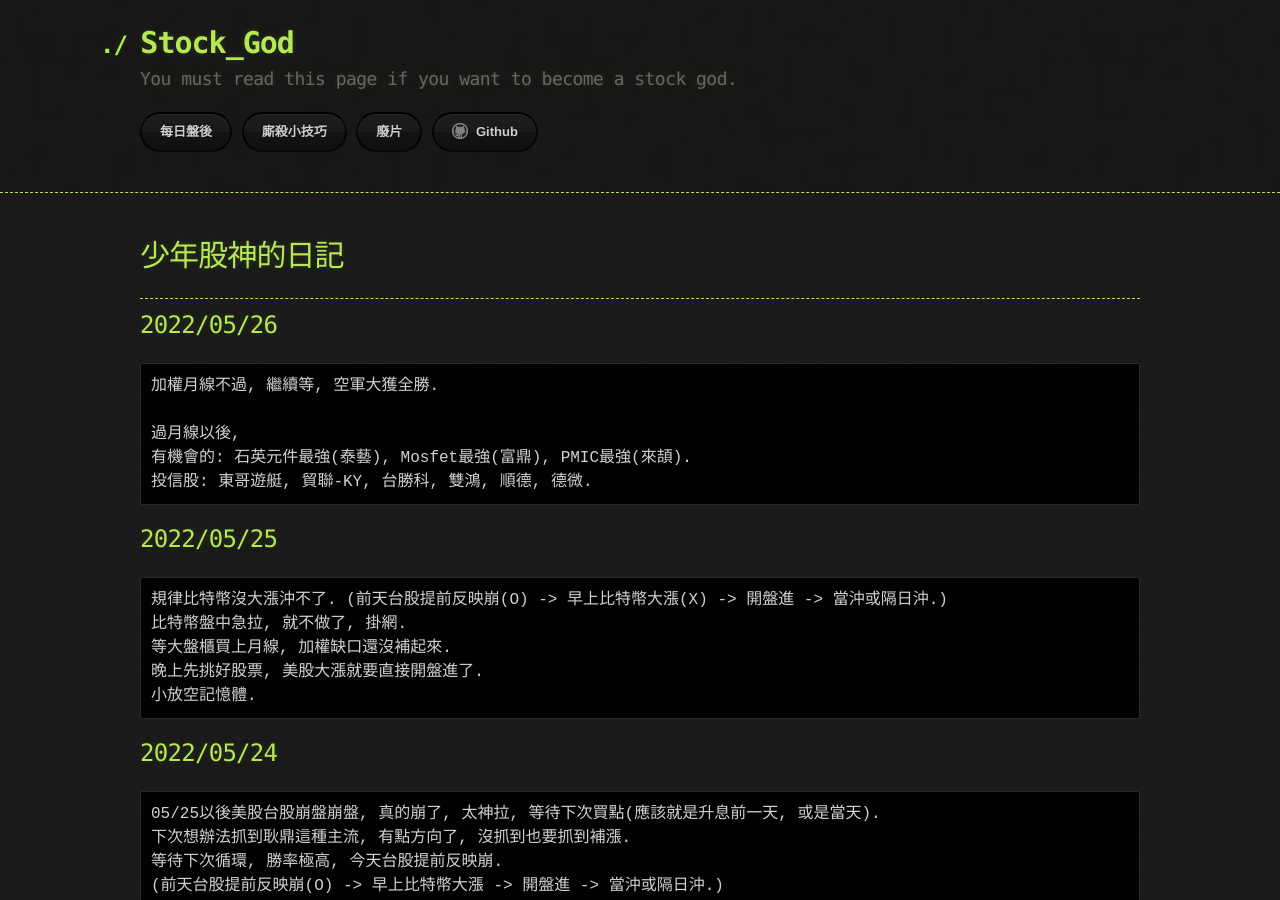
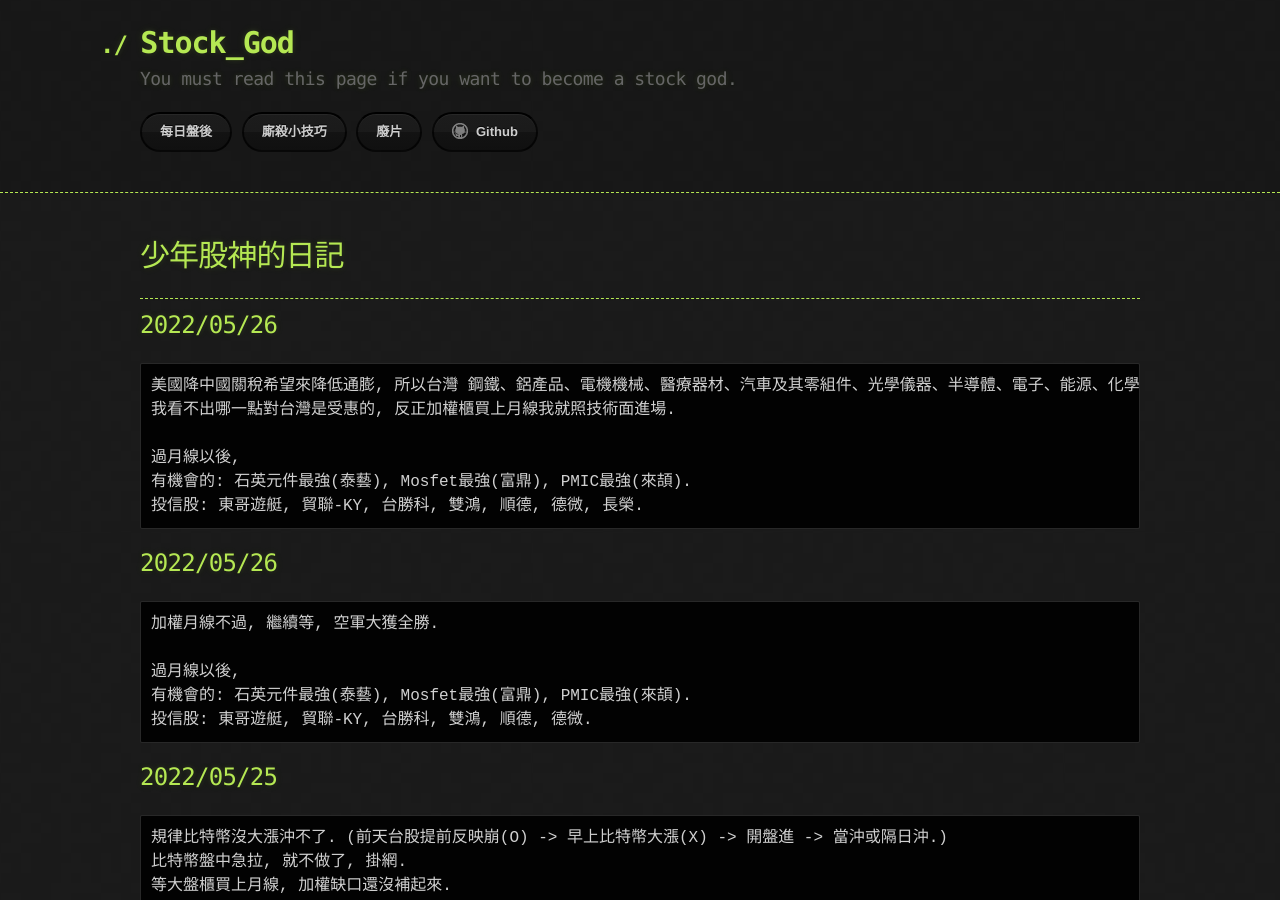
Before and after one commit to lepg5487/Stock_God, a Jekyll site: the page built from index.md, in a window 1280 px wide and 900 px high. Built offline with Jekyll 4.4.1, drawn with Linux system fonts in a browser that asks for light colours; our own code applies the rules of GitHub Pages for plain Markdown files.

Commit message:
Update index.md

````diff
--- a/index.md
+++ b/index.md
@@ -5,6 +5,16 @@ layout: testlayouts
 # 少年股神的日記
 
 ---
+
+## 2022/05/26
+```
+美國降中國關稅希望來降低通膨, 所以台灣 鋼鐵、鋁產品、電機機械、醫療器材、汽車及其零組件、光學儀器、半導體、電子、能源、化學品 受害.
+我看不出哪一點對台灣是受惠的, 反正加權櫃買上月線我就照技術面進場.
+
+過月線以後,
+有機會的: 石英元件最強(泰藝), Mosfet最強(富鼎), PMIC最強(來頡).
+投信股: 東哥遊艇, 貿聯-KY, 台勝科, 雙鴻, 順德, 德微, 長榮.
+```
 
 ## 2022/05/26
 ```
````
